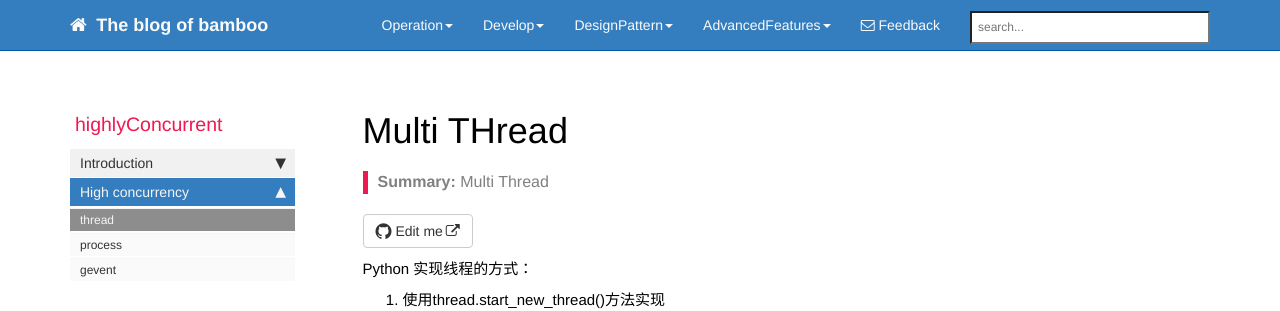
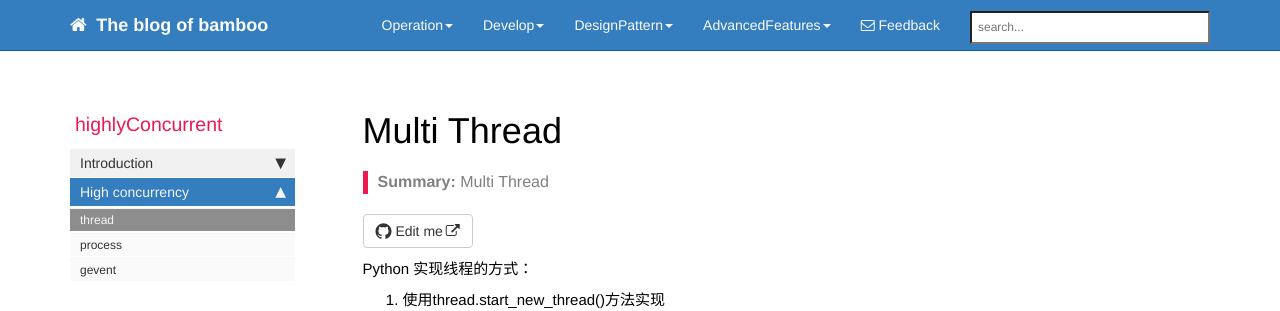
Before and after one commit to bamboo88/blog, a Jekyll site: the page built from pages/AdvancedFeatures/multi_thread.md, in a window 1280 px wide and 900 px high. Shown: the top 311 px of the window. Built offline with Jekyll 4.4.1, drawn with Linux system fonts in a browser that asks for light colours; nearby versions of some CDN libraries; comment, search, counter and statistics services are not loaded.

```diff
--- a/pages/AdvancedFeatures/multi_thread.md
+++ b/pages/AdvancedFeatures/multi_thread.md
@@ -1,5 +1,5 @@
 ---
-title: Multi THread
+title: Multi Thread
 keywords: sample
 summary: "Multi Thread"
 sidebar: advanced_features_sidebar
```
